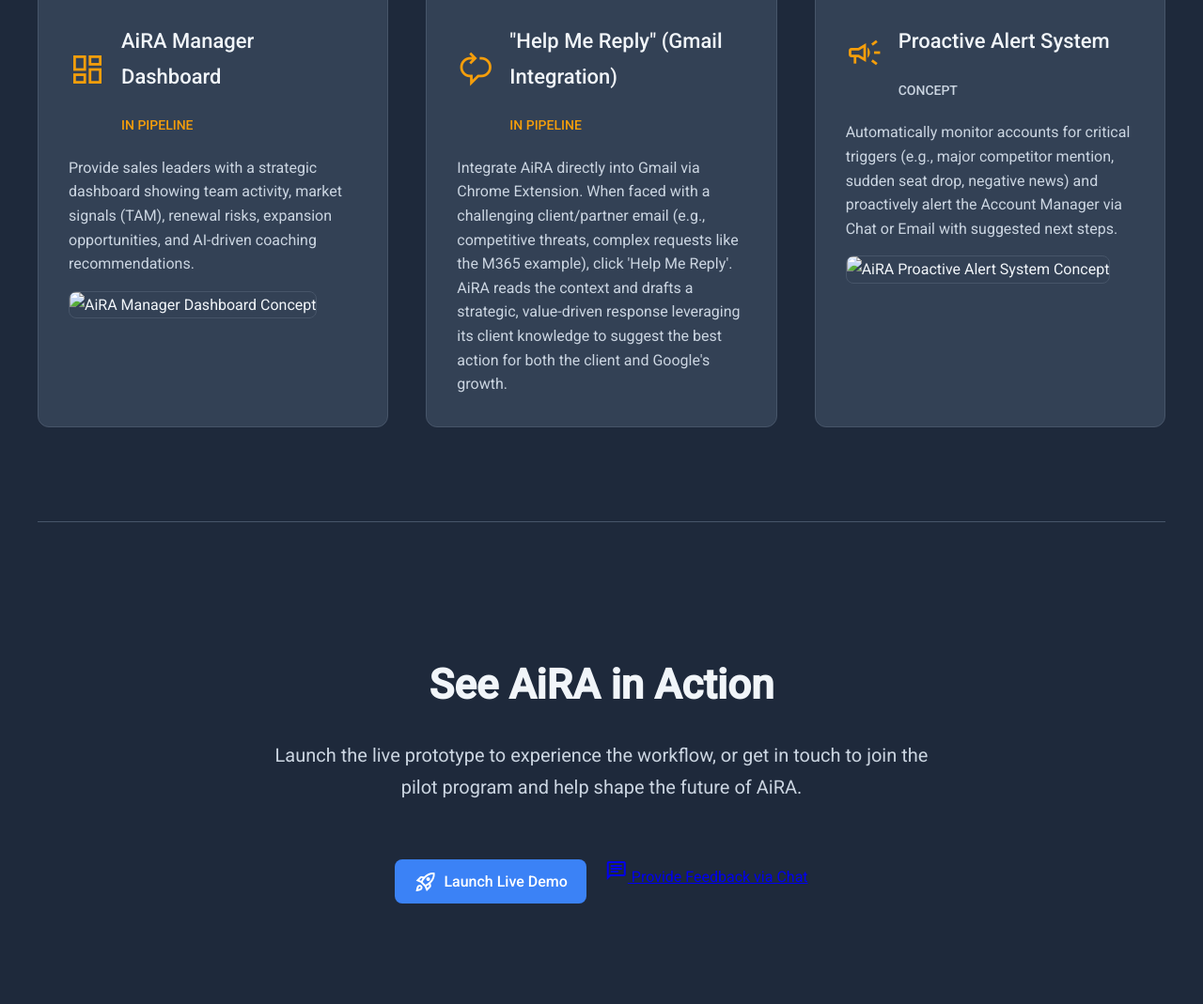
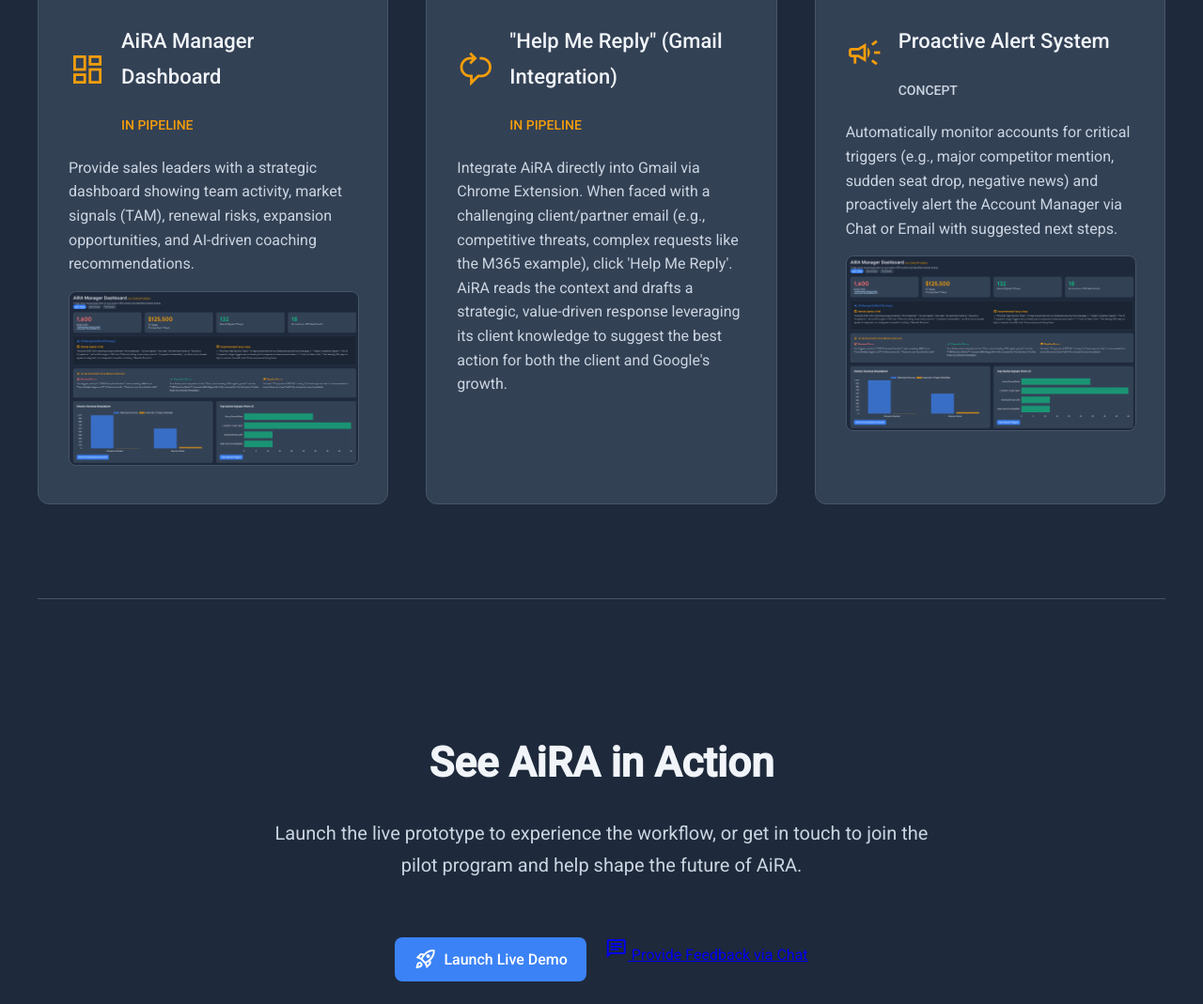
Before and after one commit to aghanem-tech/aira-project-hub, a plain HTML site: page index.html in a window 1280 px wide. Shown: the part 4672-5741 px from the top of the page at 94% size. Drawn offline with nearby package versions, Linux system fonts and the light colour scheme; a web font is replaced by a local one.

Commit message:
Update image sources in index.html

```diff
--- a/index.html
+++ b/index.html
@@ -555,7 +555,7 @@
                     </div>
                     <div class="card-body">
                         <p>Provide sales leaders with a strategic dashboard showing team activity, market signals (TAM), renewal risks, expansion opportunities, and AI-driven coaching recommendations.</p>
-                        <img src="image_33ddbd.jpg" alt="AiRA Manager Dashboard Concept">
+                        <img src="images/7gALhco7VGLEWnG.png" alt="AiRA Manager Dashboard Concept">
                     </div>
                 </div>
                 <div class="item-card">
@@ -580,7 +580,7 @@
                     </div>
                     <div class="card-body">
                         <p>Automatically monitor accounts for critical triggers (e.g., major competitor mention, sudden seat drop, negative news) and proactively alert the Account Manager via Chat or Email with suggested next steps.</p>
-                        <img src="image_29ff5f.png" alt="AiRA Proactive Alert System Concept">
+                        <img src="images/7gALhco7VGLEWnG.png" alt="AiRA Proactive Alert System Concept">
                     </div>
                 </div>
                 </div>
```
